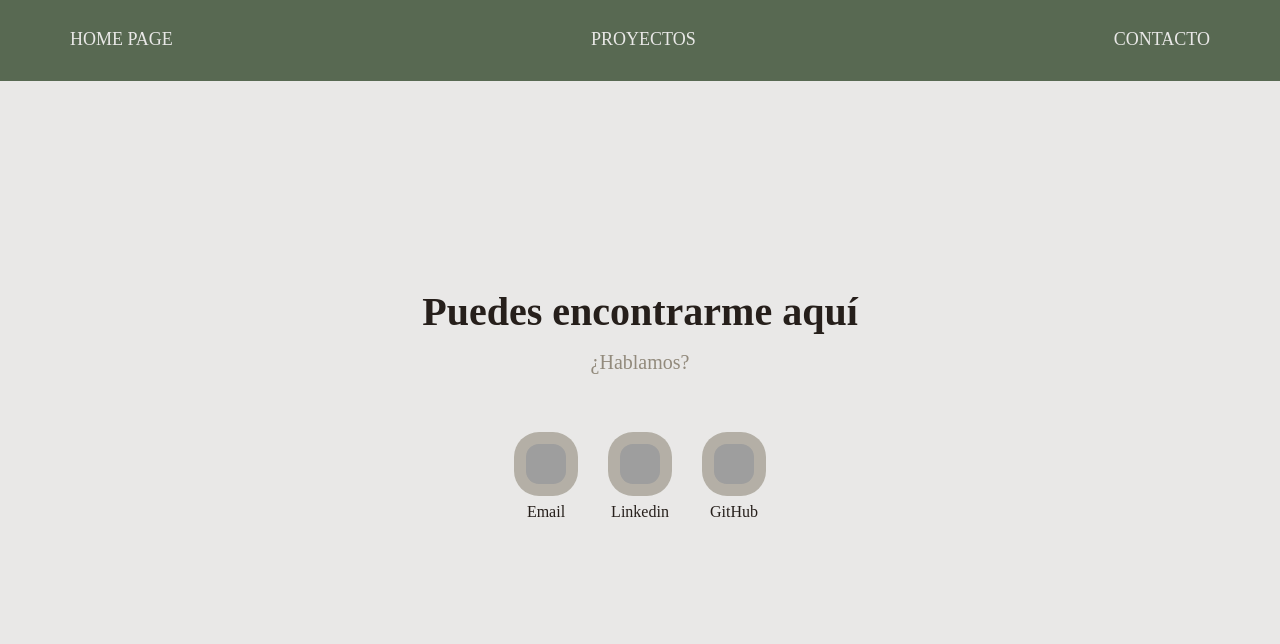
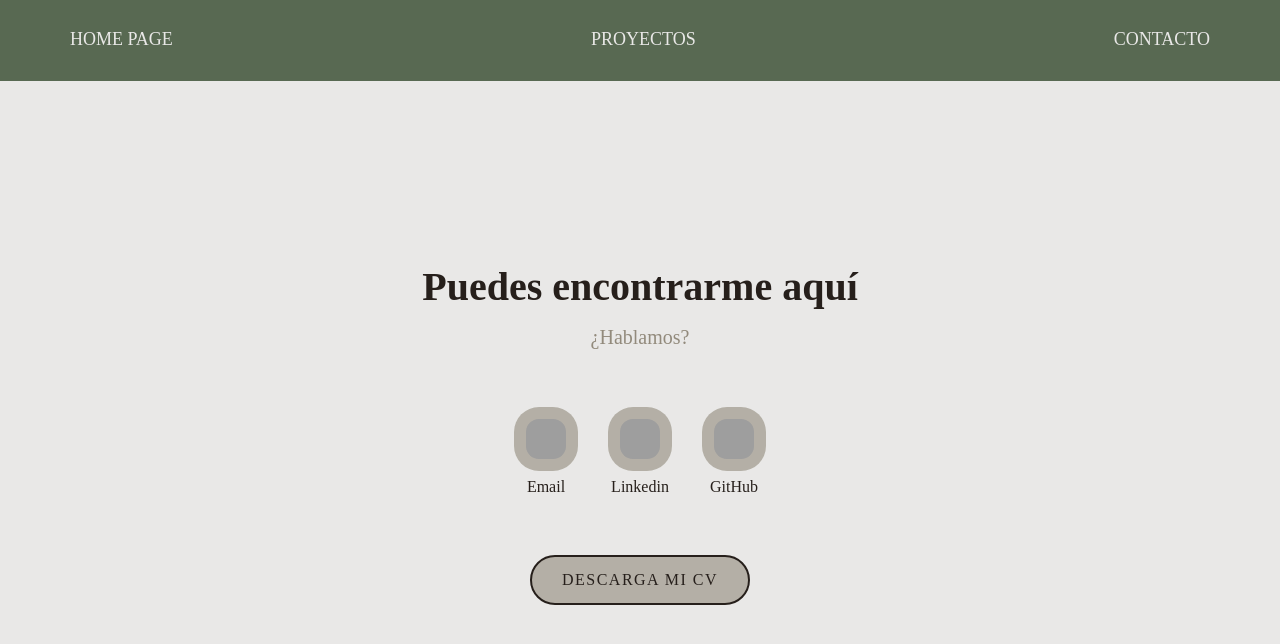
Before and after one commit to nayraromero/portfolio, a React (Create React App) app: page /#/contact in a window 1280 px wide. Shown: the top 644 px of the page. Built offline with nearby package versions, Linux system fonts and the light colour scheme; grey boxes are pictures that could not be loaded.

Commit message:
finish some animations

```diff
--- a/src/components/Contact.js
+++ b/src/components/Contact.js
@@ -36,7 +36,11 @@ const Contact = () => {
             <p className="contact__list--name">GitHub</p>
           </a>
         </div>
-        <div className="contact__cv"></div>
+        <div className="contact__cv">
+          <a href="./CV-NayraRomero.pdf" download className="contact__cv--link">
+            Descarga mi cv
+          </a>
+        </div>
       </section>
     </>
   );
--- a/src/components/HomePage.js
+++ b/src/components/HomePage.js
@@ -17,7 +17,7 @@ const HomePage = () => {
         <h1 className="introduction__title">
           ¡Hola! Mi nombre es Nayra Romero y soy front-end developer.
         </h1>
-        <a href="#section2" className="introduction__button">
+        <div className="introduction__button">
           <img
             src={Arrow}
             alt="arrow up"
@@ -29,9 +29,9 @@ const HomePage = () => {
             alt="arrow up"
             className="introduction__button--arrow"
           />
-        </a>
+        </div>
       </section>
-      <section className="personal section-2" id="section2">
+      <section className="personal">
         <div className="personal__info">
           <h2 className="personal__info--title">Sobre mí</h2>
           <p className="personal__info--text">
--- a/src/styles/components/contact.scss
+++ b/src/styles/components/contact.scss
@@ -1,4 +1,18 @@
 @import '../core/variables.scss';
+
+@keyframes slidein {
+  0% {
+    transform: translateX(0%);
+  }
+
+  50% {
+    transform: translateX(3%);
+  }
+
+  100% {
+    transform: translateX(-3%);
+  }
+}
 
 .contact {
   font-family: $main-font;
@@ -50,4 +64,26 @@
       padding-top: 5px;
     }
   }
+  &__cv {
+    border: 2px solid $dark-brown;
+    padding: 15px 30px 15px 30px;
+    border-radius: 25px;
+    background-color: rgba($color: $dark-beige, $alpha: 0.6);
+    transition: 0.5s ease;
+    -moz-transition: 0.5s ease;
+    -webkit-transition: 0.5s ease; /* Chrome - Safari */
+    &--link {
+      text-decoration: none;
+      color: $dark-brown;
+      font-size: 16px;
+      text-transform: uppercase;
+      letter-spacing: 1.5px;
+    }
+  }
+  &__cv:hover {
+    // transform: scale(1.3);
+    // -moz-transform: scale(1.3); /* Firefox */
+    // -webkit-transform: scale(1.3); /* Chrome - Safari */
+    animation: slidein 1s infinite 0.5s linear;
+  }
 }
```
Also changed, not shown: 1 other file (tests, documents, lock files or other folders).
